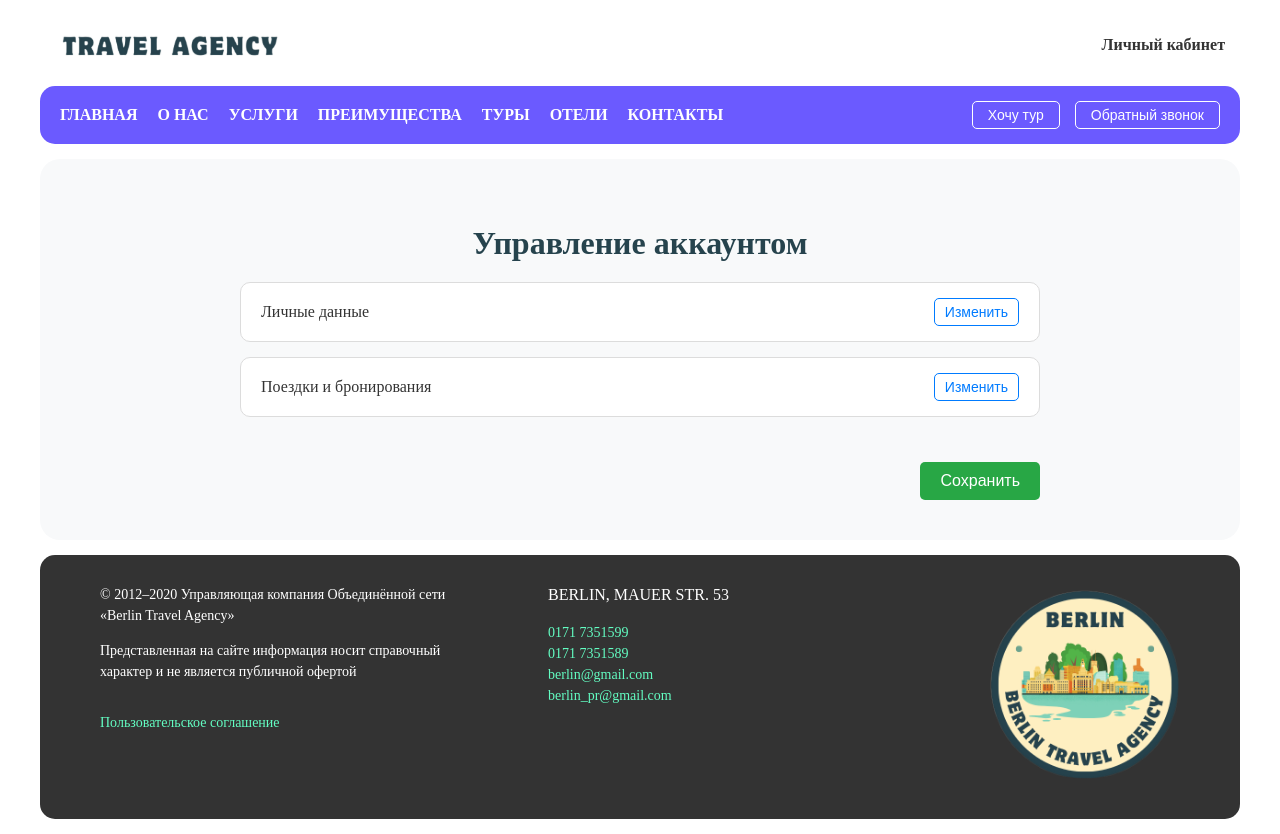
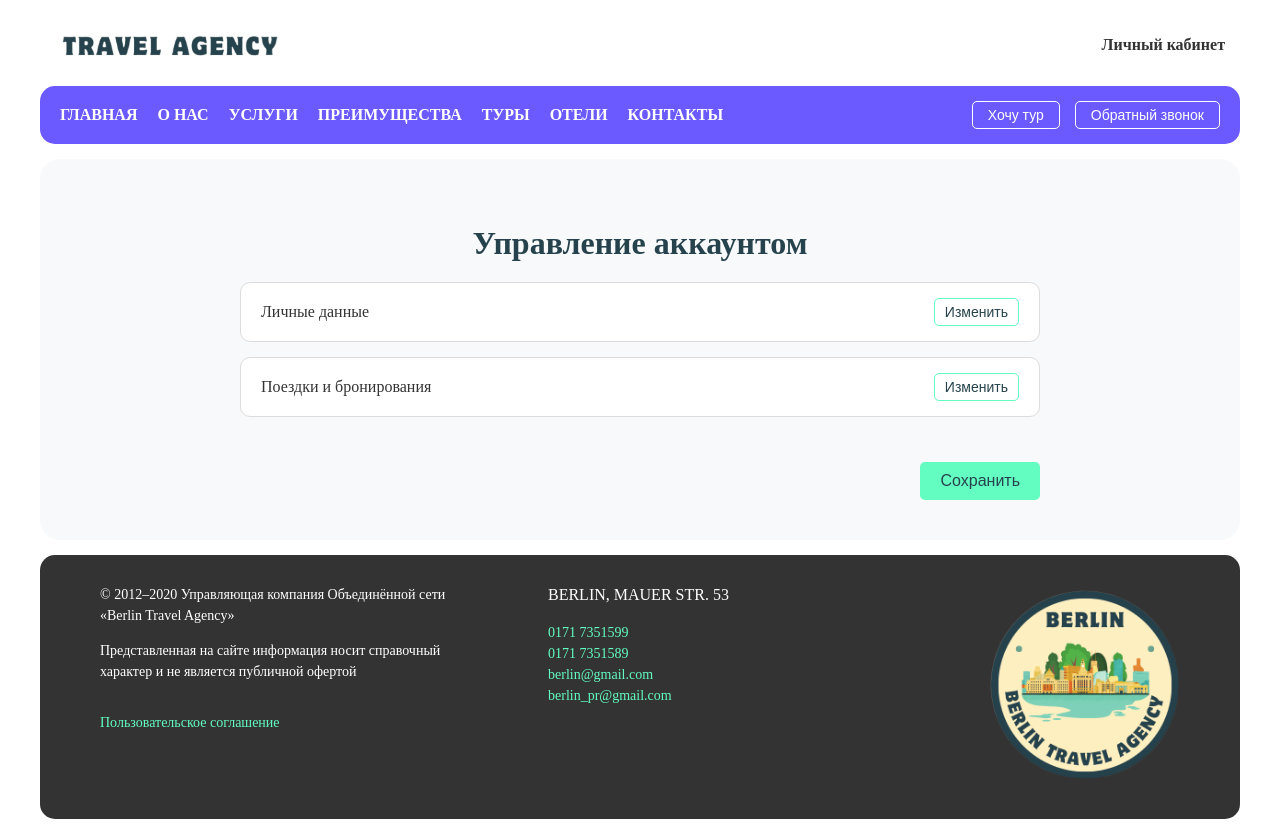
Before and after one commit to Cohort47/TeamProject-Front, a React (Create React App) app: page /account-management in a window 1280 px wide. Built offline with nearby package versions, Linux system fonts and the light colour scheme.

Commit message:
Updated button styles in AccountManagement.module.css

```diff
--- a/src/components/personalAccount/AccountManagement.module.css
+++ b/src/components/personalAccount/AccountManagement.module.css
@@ -39,8 +39,8 @@
 
 .editButton {
   background-color: #ffffff;
-  border: 1px solid #007bff;
-  color: #007bff;
+  border: 1px solid #63fdc2; /* Новый цвет для границы */
+  color: #26434d; /* Новый основной цвет кнопки */
   font-size: 14px;
   padding: 5px 10px;
   border-radius: 5px;
@@ -49,8 +49,8 @@
 }
 
 .editButton:hover {
-  background-color: #007bff;
-  color: #ffffff;
+  background-color: #6B5AFF; /* Новый цвет фона при наведении */
+  color: #ffffff; /* Цвет текста при наведении */
 }
 
 .saveContainer {
@@ -60,8 +60,8 @@
 }
 
 .saveButton {
-  background-color: #28a745;
-  color: #ffffff;
+  background-color: #63fdc2; /* Новый цвет фона кнопки */
+  color: #26434d;
   font-size: 16px;
   padding: 10px 20px;
   border: none;
@@ -71,5 +71,5 @@
 }
 
 .saveButton:hover {
-  background-color: #218838;
+  background-color: #555555; /* Цвет кнопки при наведении */
 }
```
